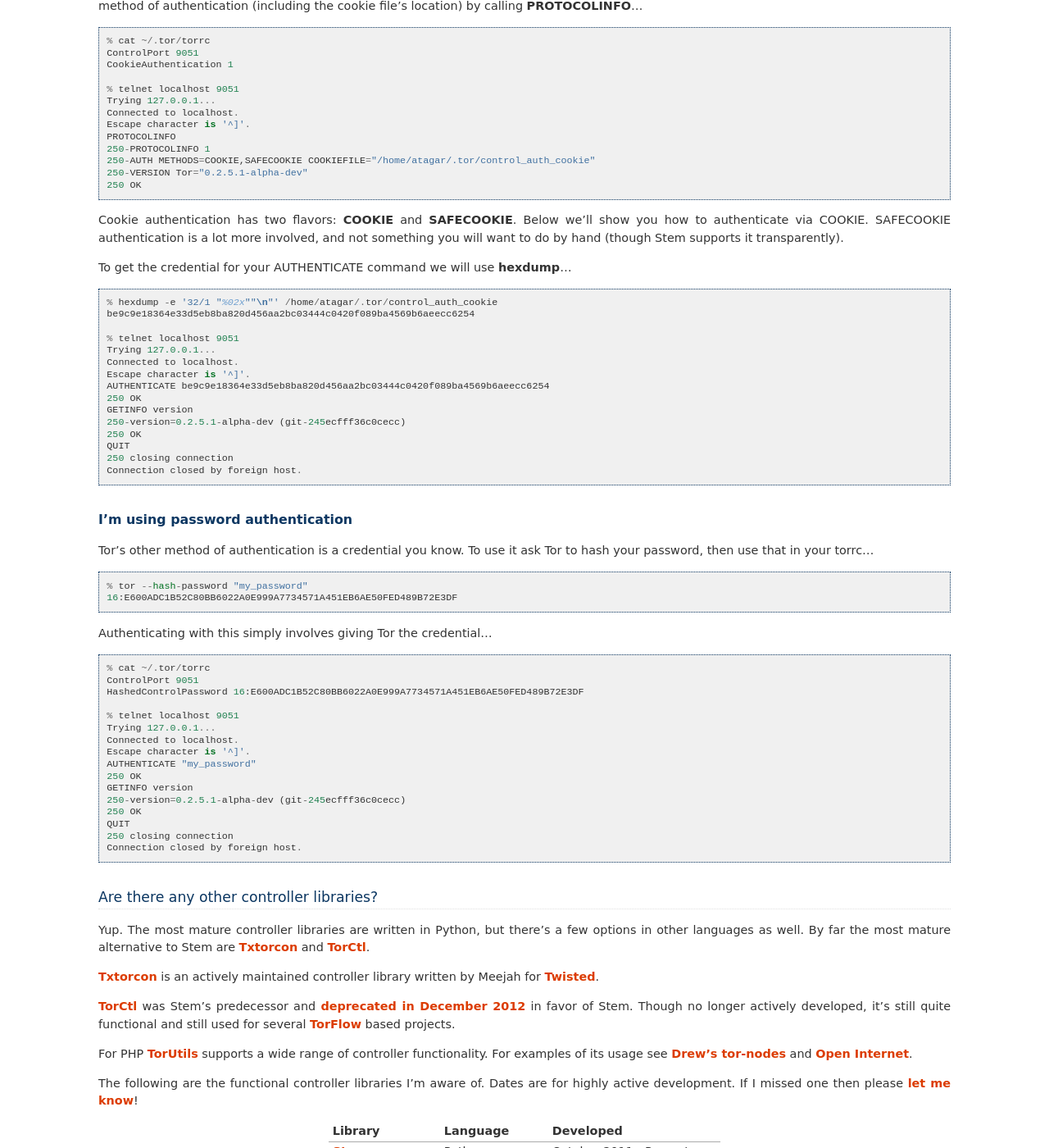
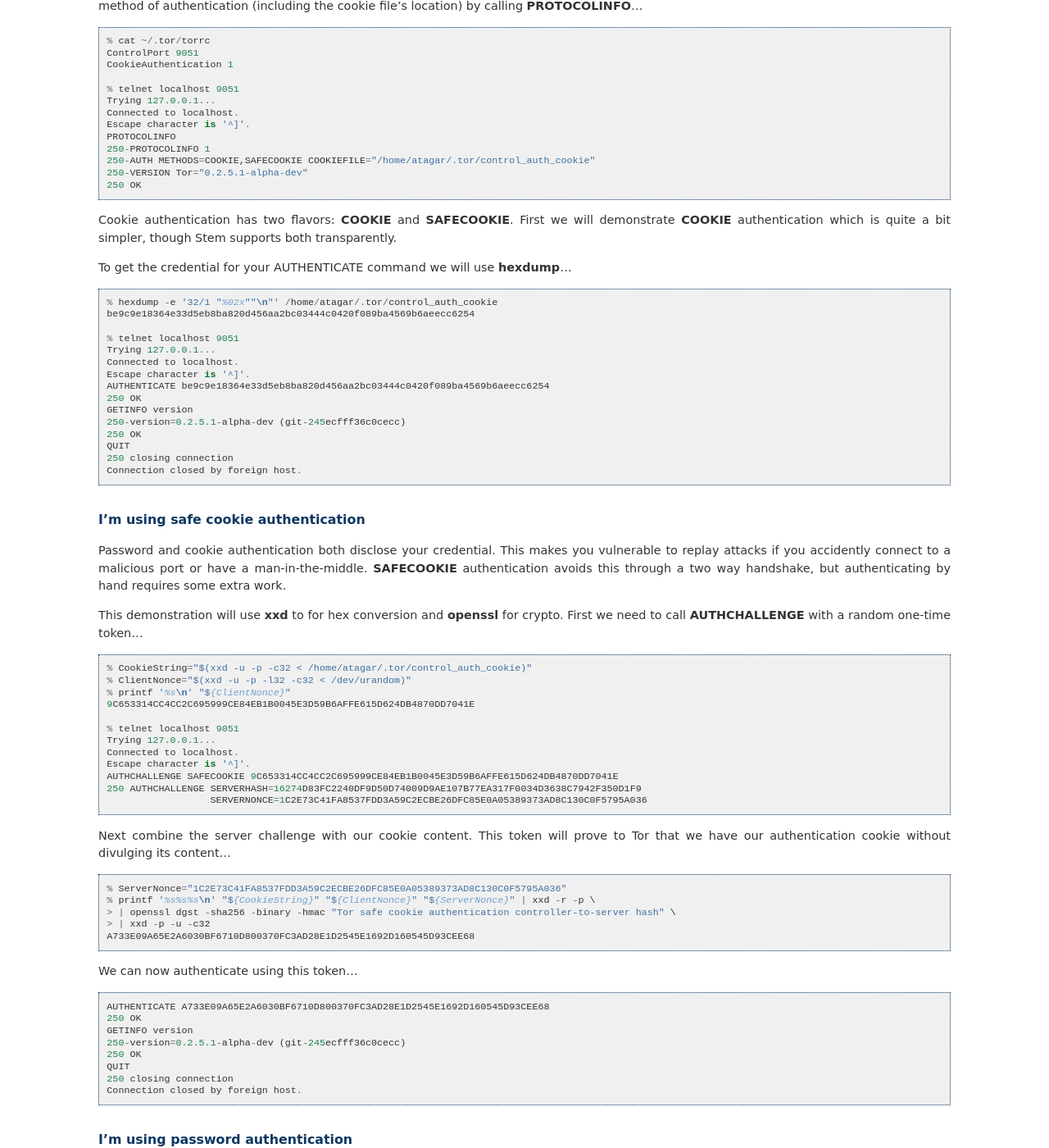
Before and after one commit to torproject/stem, a Sphinx documentation site: the page built from docs/faq.rst, in a window 1280 px wide and 1400 px high, scrolled down 2481 px. Shown: the whole window at 82% size. Built offline with Sphinx 7.4.7, drawn with Linux system fonts in a browser that asks for light colours.

Commit message:
Demonstrate how to use SAFECOOKIE authentication
Wonderful demo for authenticating using SAFECOOKIE by hand (thanks wagon!).

  https://trac.torproject.org/projects/tor/ticket/28300#comment:9

```diff
--- a/docs/faq.rst
+++ b/docs/faq.rst
@@ -181,10 +181,9 @@
   250-VERSION Tor="0.2.5.1-alpha-dev"
   250 OK
 
-Cookie authentication has two flavors: **COOKIE** and **SAFECOOKIE**. Below
-we'll show you how to authenticate via COOKIE. SAFECOOKIE authentication is a
-lot more involved, and not something you will want to do by hand (though Stem
-supports it transparently).
+Cookie authentication has two flavors: **COOKIE** and **SAFECOOKIE**. First
+we will demonstrate **COOKIE** authentication which is quite a bit simpler,
+though Stem supports both transparently.
 
 To get the credential for your AUTHENTICATE command we will use **hexdump**...
 
@@ -198,6 +197,57 @@
   Connected to localhost.
   Escape character is '^]'.
   AUTHENTICATE be9c9e18364e33d5eb8ba820d456aa2bc03444c0420f089ba4569b6aeecc6254
+  250 OK
+  GETINFO version
+  250-version=0.2.5.1-alpha-dev (git-245ecfff36c0cecc)
+  250 OK
+  QUIT
+  250 closing connection
+  Connection closed by foreign host.
+
+**I'm using safe cookie authentication**
+~~~~~~~~~~~~~~~~~~~~~~~~~~~~~~~~~~~~~~~~
+
+Password and cookie authentication both disclose your credential. This makes
+you vulnerable to replay attacks if you accidently connect to a malicious port
+or have a man-in-the-middle. **SAFECOOKIE** authentication avoids this through
+a two way handshake, but authenticating by hand requires some extra work.
+
+This demonstration will use **xxd** to for hex conversion and **openssl** for
+crypto. First we need to call **AUTHCHALLENGE** with a random one-time token...
+
+::
+
+  % CookieString="$(xxd -u -p -c32 < /home/atagar/.tor/control_auth_cookie)"
+  % ClientNonce="$(xxd -u -p -l32 -c32 < /dev/urandom)"
+  % printf '%s\n' "${ClientNonce}"
+  9C653314CC4CC2C695999CE84EB1B0045E3D59B6AFFE615D624DB4870DD7041E
+
+  % telnet localhost 9051
+  Trying 127.0.0.1...
+  Connected to localhost.
+  Escape character is '^]'.
+  AUTHCHALLENGE SAFECOOKIE 9C653314CC4CC2C695999CE84EB1B0045E3D59B6AFFE615D624DB4870DD7041E
+  250 AUTHCHALLENGE SERVERHASH=16274D83FC2240DF9D50D74009D9AE107B77EA317F0034D3638C7942F350D1F9
+                    SERVERNONCE=1C2E73C41FA8537FDD3A59C2ECBE26DFC85E0A05389373AD8C130C0F5795A036
+
+Next combine the server challenge with our cookie content. This token will
+prove to Tor that we have our authentication cookie without divulging its
+content...
+
+::
+
+  % ServerNonce="1C2E73C41FA8537FDD3A59C2ECBE26DFC85E0A05389373AD8C130C0F5795A036"
+  % printf '%s%s%s\n' "${CookieString}" "${ClientNonce}" "${ServerNonce}" | xxd -r -p \
+  > | openssl dgst -sha256 -binary -hmac "Tor safe cookie authentication controller-to-server hash" \
+  > | xxd -p -u -c32
+  A733E09A65E2A6030BF6710D800370FC3AD28E1D2545E1692D160545D93CEE68
+
+We can now authenticate using this token...
+
+::
+
+  AUTHENTICATE A733E09A65E2A6030BF6710D800370FC3AD28E1D2545E1692D160545D93CEE68
   250 OK
   GETINFO version
   250-version=0.2.5.1-alpha-dev (git-245ecfff36c0cecc)
```
